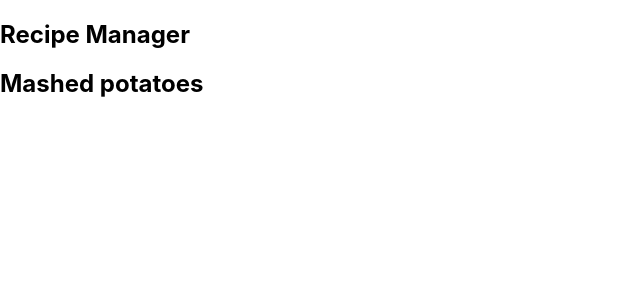
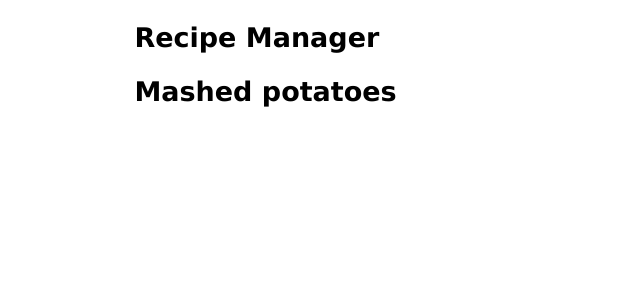
Before and after one commit to muhyiabdulb/road-to-reactjs-developer, a React (Create React App) app: page / in a window 1280 px wide. Shown: the top 300 px of the page, without its empty margins (0-640 px from the left). Built offline with nearby package versions, Linux system fonts and the light colour scheme.

Commit message:
add style

```diff
--- a/src/App.jsx
+++ b/src/App.jsx
@@ -1,5 +1,6 @@
 import React from 'react'
 import RecipeTitle from './RecipeTitle'
+import './index.css'
 
 function App(){
     return(
--- a/src/index.css
+++ b/src/index.css
@@ -1,13 +1,6 @@
-body {
-  margin: 0;
-  font-family: -apple-system, BlinkMacSystemFont, 'Segoe UI', 'Roboto', 'Oxygen',
-    'Ubuntu', 'Cantarell', 'Fira Sans', 'Droid Sans', 'Helvetica Neue',
-    sans-serif;
-  -webkit-font-smoothing: antialiased;
-  -moz-osx-font-smoothing: grayscale;
+article {
+  margin-left: 10%;
+  margin-right: 10%;
+  font-family: Verdana, Geneva, Tahoma, sans-serif;
+  font-size: 18px;
 }
-
-code {
-  font-family: source-code-pro, Menlo, Monaco, Consolas, 'Courier New',
-    monospace;
-}
```
